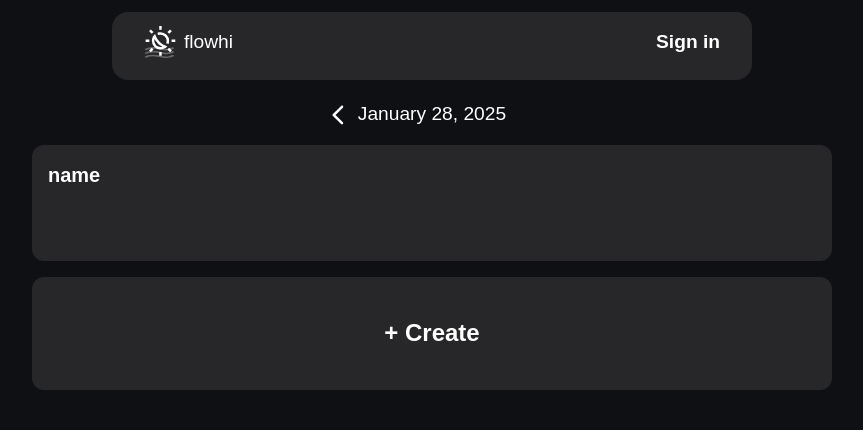
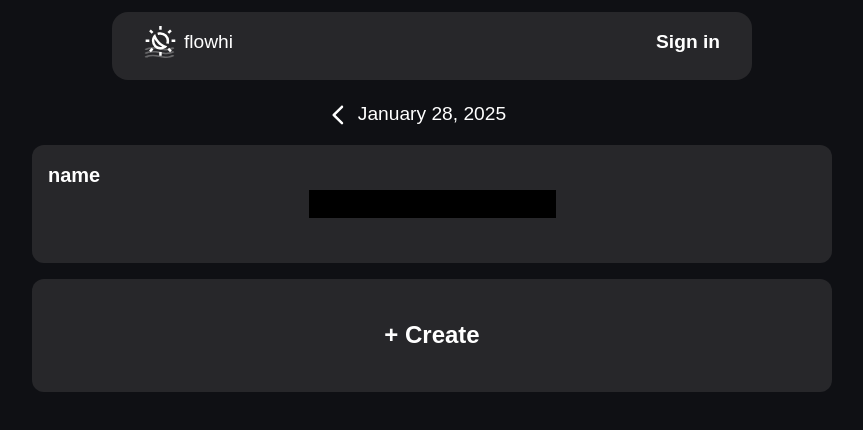
Before and after one commit to ClemPera/flowhi, a React (Vite) app in the folder frontend/: page / in a window 1280 px wide. Shown: the top 430 px of the page, without its empty margins (208-1071 px from the left). Built offline with nearby package versions, Linux system fonts and the light colour scheme; no server answers; a web font is replaced by a local one.

Commit message:
Improving Time

```diff
--- a/frontend/src/components/Time.tsx
+++ b/frontend/src/components/Time.tsx
@@ -1,11 +1,17 @@
-import React, { useState } from "react";
+import { useState } from "react";
 
-export default function Time(  ) {
-    let [val, setVal] = useState("");
+export default function Time() {
+    let [number, setNumber] = useState('');
 
-    let handleKeyPress = () => {
+    function modifNumber(inputText: string){
+        let newInputText = inputText.replace(/[^0-9+-]+/g, '').replace(/([+-]){2,}/g, '$1')
 
-    };
+        setNumber(newInputText);
+    }
+
+    function submit(){
+
+    }
 
     return (
         <div className="grid grid-rows-3 bg-zinc-800 mx-1 md:mx-24 xl:mx-60 my-2 p-4 pb-4 rounded-xl">
@@ -18,7 +24,9 @@ export default function Time(  ) {
             </div>
             <div className="place-content-center">
                 <div className='flex place-content-center '>
-                    {/* <input type="number" pattern="[0-9+-]+/g" onKeyDown={handleKeyPress} value={(e) => setVal(e.target.value)} className="bg-black"></input> */}
+                    <form onSubmit={submit}>
+                        <input value={number} onChange={(e) => modifNumber(e.target.value)} className="bg-black"></input>
+                    </form>
                 </div>
             </div>
         </div>
```
